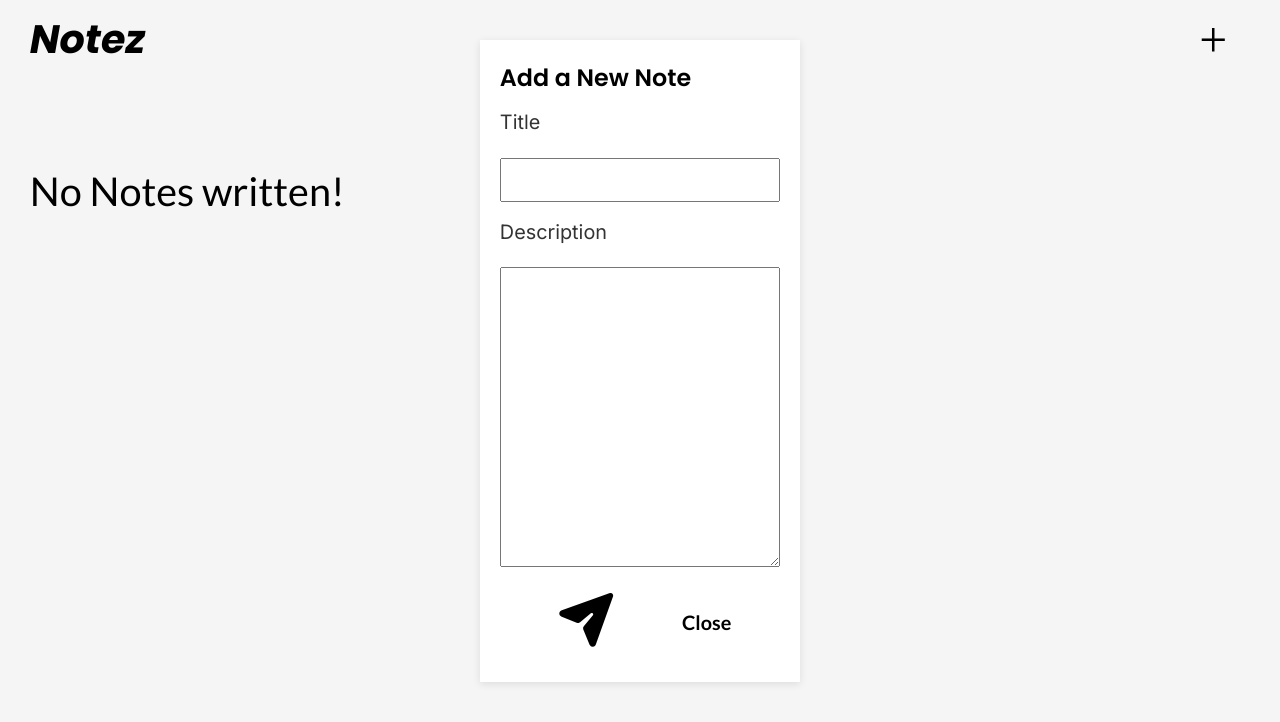
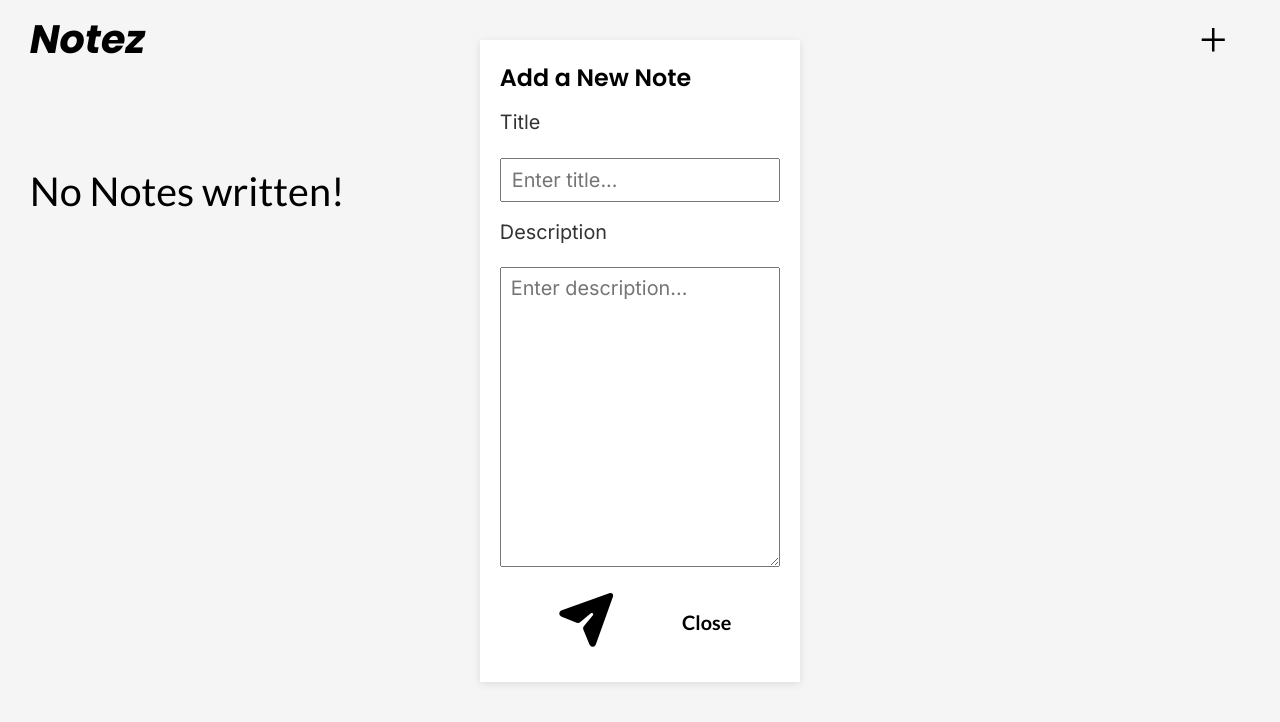
Before and after one commit to SyedMuhammadHunain/note-app, an Angular app: page / in a window 1280 px wide. Both pictures are taken after a click on the button 1213 px from the left and 40 px from the top of the page. Shown: the top 722 px of the page. Built offline with nearby package versions, Linux system fonts and the light colour scheme.

Commit message:
Added Local storage feature & empty field validation

```diff
--- a/src/app/header/header.component.ts
+++ b/src/app/header/header.component.ts
@@ -6,7 +6,7 @@ import { IconButtonComponent } from '../shared/icon-button/icon-button.component
   selector: 'app-header',
   imports: [IconButtonComponent],
   templateUrl: './header.component.html',
-  styleUrls: ['./header.component.css',]
+  styleUrls: ['./header.component.css'],
 })
 export class HeaderComponent {
   @Output() plusClick = new EventEmitter();
--- a/src/app/new-note/new-note.component.html
+++ b/src/app/new-note/new-note.component.html
@@ -4,12 +4,19 @@
       <legend>Add a New Note</legend>
 
       <label for="title">Title</label>
-      <input id="title" name="title" type="text" [(ngModel)]="data.title" />
+      <input
+        id="title"
+        name="title"
+        type="text"
+        placeholder="Enter title..."
+        [(ngModel)]="data.title"
+      />
 
       <label for="description">Description</label>
       <textarea
         id="description"
         name="description"
+        placeholder="Enter description..."
         [(ngModel)]="data.description"
       ></textarea>
 
--- a/src/app/new-note/new-note.component.ts
+++ b/src/app/new-note/new-note.component.ts
@@ -18,7 +18,9 @@ export class NewNoteComponent {
   @Output() onClose = new EventEmitter();
 
   onFormSubmit() {
-    this.onClose.emit(this.data); // emits data
+    !this.data.title || !this.data.description
+      ? alert('Please enter a title and description before submitting!')
+      : this.onClose.emit(this.data); // emits data
   }
 
   onCloseForm() {
```
